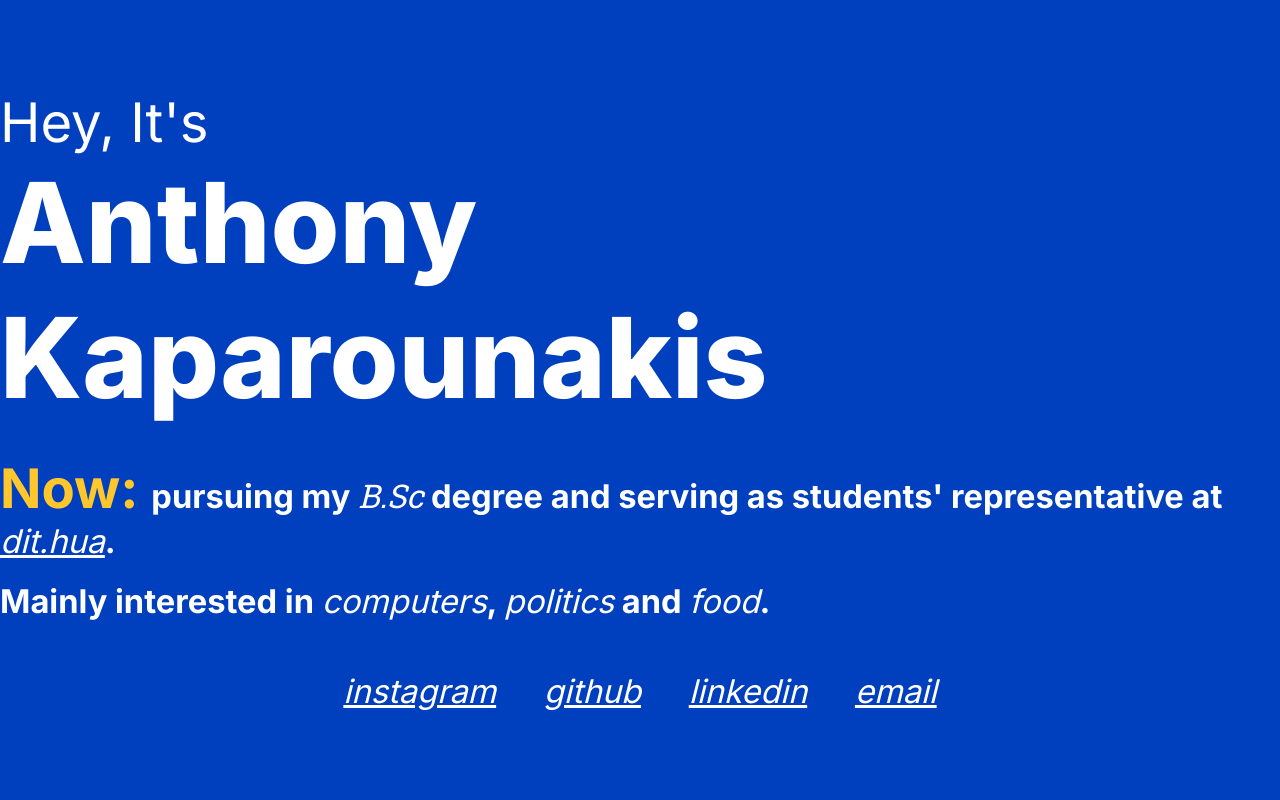
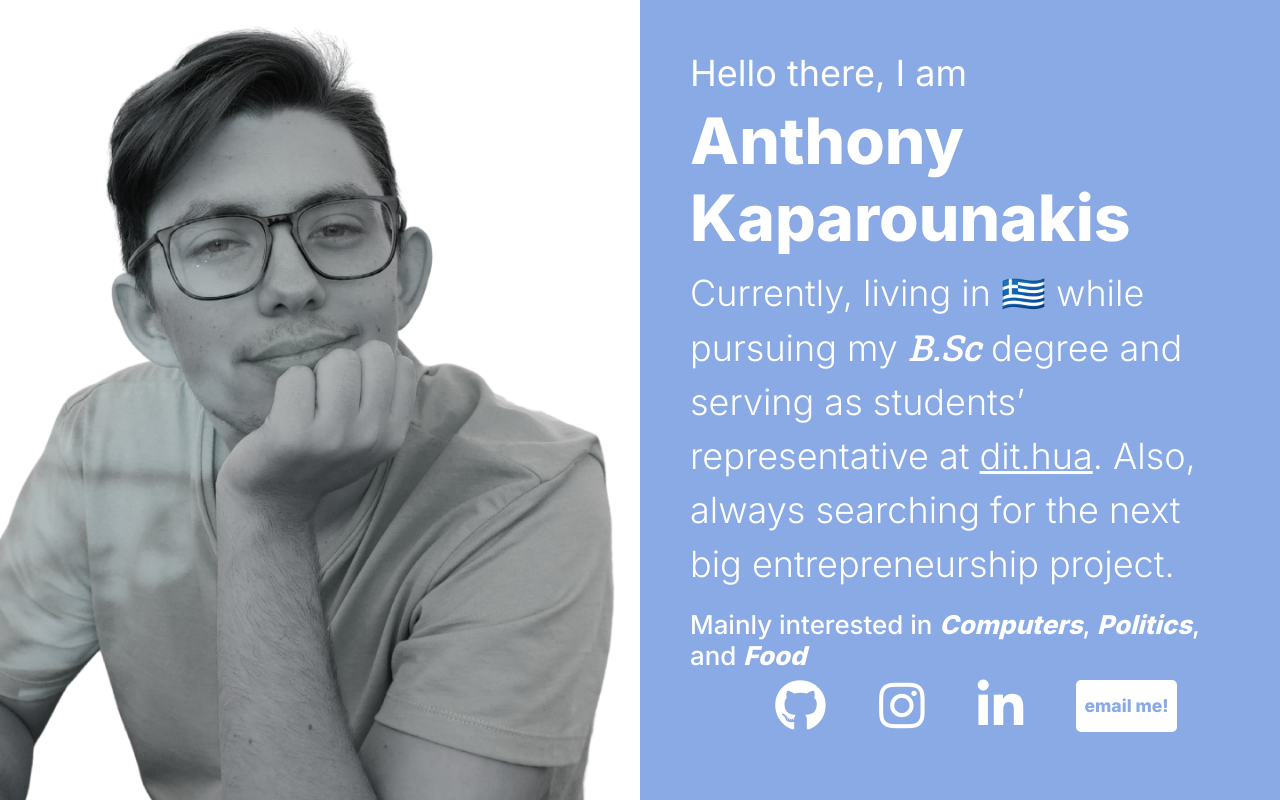
Before and after one commit to AnthonyKpS/anthonykps.github.io, a plain HTML site: page index.html in a window 1280 px wide. Drawn offline with nearby package versions, Linux system fonts and the light colour scheme.

Commit message:
split screen version with bootstrap

```diff
--- a/index.html
+++ b/index.html
@@ -4,76 +4,76 @@
 <head>
     <!-- Required meta tags -->
     <meta charset="utf-8">
-    <meta content="width=device-width, initial-scale=1" name="viewport" />
+    <meta name="viewport" content="width=device-width, initial-scale=1">
 
-    <!--Favicon-->
-    <link rel="apple-touch-icon" sizes="180x180" href="/assets/favicon/apple-touch-icon.png">
-    <link rel="icon" type="image/png" sizes="32x32" href="/assets/favicon/favicon-32x32.png">
-    <link rel="icon" type="image/png" sizes="16x16" href="/assets/favicon/favicon-16x16.png">
-    <link rel="manifest" href="/assets/favicon/site.webmanifest">
-
-    <!--SEO-->
-    <!-- Primary Meta Tags -->
-    <title>Hello, it's Anthony Kaparounakis!</title>
-    <meta name="title" content="Hello, it's Anthony Kaparounakis">
-    <meta name="description" content="Got an interesting project in mind? Contact me!">
-
-    <!-- Open Graph / Facebook -->
-    <meta property="og:type" content="website">
-    <meta property="og:url" content="https://anthonykps.github.io">
-    <meta property="og:title" content="Hello, it's Anthony Kaparounakis">
-    <meta property="og:description" content="Got an interesting project in mind? Contact me!">
-    <meta property="og:image" content="/assets/meta/meta.jpg">
-
-    <!-- Twitter -->
-    <meta property="twitter:card" content="summary_large_image">
-    <meta property="twitter:url" content="https://anthonykps.github.io">
-    <meta property="twitter:title" content="Hello, it's Anthony Kaparounakis">
-    <meta property="twitter:description" content="Got an interesting project in mind? Contact me!">
-    <meta property="twitter:image" content="/assets/meta/meta.jpg">
+    <!-- Bootstrap CSS -->
+    <link href="https://cdn.jsdelivr.net/npm/bootstrap@5.0.0-beta2/dist/css/bootstrap.min.css" rel="stylesheet"
+        integrity="sha384-BmbxuPwQa2lc/FVzBcNJ7UAyJxM6wuqIj61tLrc4wSX0szH/Ev+nYRRuWlolflfl" crossorigin="anonymous">
 
     <!--CSS-->
     <link rel="stylesheet" href="./styles/styles.css">
 
     <!--Google Font: Inter-->
-    <link href="https://fonts.googleapis.com/css2?family=Inter:wght@400;700;800&display=swap" rel="stylesheet">
-    <link href="https://fonts.googleapis.com/css2?family=Roboto+Slab&display=swap" rel="stylesheet">
+    <link rel="preconnect" href="https://fonts.gstatic.com">
+    <link href="https://fonts.googleapis.com/css2?family=Inter:wght@100;200;300;400;500;600;700;800;900&display=swap"
+        rel="stylesheet">
+
+        <!--Google Font: Roboto Slab-->
+    <link rel="preconnect" href="https://fonts.gstatic.com">
+    <link href="https://fonts.googleapis.com/css2?family=Roboto+Slab:wght@500&display=swap" rel="stylesheet">
+
 
 
     <!--Icons-->
-    <script defer src="https://use.fontawesome.com/releases/v5.14.0/js/all.js"
-        integrity="sha384-3Nqiqht3ZZEO8FKj7GR1upiI385J92VwWNLj+FqHxtLYxd9l+WYpeqSOrLh0T12c"
-        crossorigin="anonymous"></script>
+    <link rel="stylesheet" href="https://use.fontawesome.com/releases/v5.15.2/css/all.css"
+        integrity="sha384-vSIIfh2YWi9wW0r9iZe7RJPrKwp6bG+s9QZMoITbCckVJqGCCRhc+ccxNcdpHuYu" crossorigin="anonymous">
     <title>That's me there!</title>
 </head>
 
 <body>
-    <div class="container">
-        <div class="content">
-            <div class="title">
-                <h2>Hey, It's</h2>
-                <h1>
-                    Anthony <br> Kaparounakis
-                </h1>
+
+    <div class="container-fluid">
+        <div class="row no-gutter">
+            <div class="d-none d-md-flex col-md-6 col-lg-6 cover">
             </div>
-            <div class="status">
-                <h2><span class="now">Now: </span>pursuing my <span class="serif special">B.Sc</span> degree and serving
-                    as students' representative at <a href="https://www.dit.hua.gr/index.php/en/">dit.hua</a>. </h2>
-            </div>
-            <div class="interests">
-                <h2>Mainly interested in <span class="special">computers</span>, <span class="special">politics</span>
-                    and <span class="special">food</span></a>.</h2>
-            </div>
-            <div class="contact">
-                <h2>
-                    <a href="https://www.instagram.com/anthony_kps/">instagram</a>
-                    <a href="https://github.com/AnthonyKpS">github</a>
-                    <a href="https://www.linkedin.com/in/anthony-kaparounakis/">linkedin</a>
-                    <a href="mailto:anthonykaparounakis@gmail.com">email</a>
-                </h2>
+            <div class="col-md-6 col-lg-6 content">
+                <div class="title">
+                    <h2>Hello there, I am</h>
+                        <h1>Anthony <br> Kaparounakis</h1>
+                </div>
+                <div class="info">
+                    <p class="lead">
+                        Currently, living in 🇬🇷 while pursuing
+                        my <span class="serif">B.Sc</span> degree and serving as
+                        students’ representative at <a href="#">dit.hua</a>.
+                        Also, always searching for
+                        the next big entrepreneurship project.
+                    </p>
+                </div>
+                <div class="phrase">
+                    <h3>
+                        Mainly interested in <span class="bold">Computers</span>, <span class="bold">Politics</span>,
+                        and
+                        <span class="bold">Food</span>
+                    </h3>
+                </div>
+                <div class="social">
+                    <ul class="social-icon-set">
+                        <li><a href="#"><i class="fab fa-github icon"></i></a></li>
+                        <li><a href="#"><i class="fab fa-instagram icon"></i></a></li>
+                        <li><a href="#"><i class="fab fa-linkedin-in icon"></i></a></li>
+                        <button>email me!</button>
+                    </ul>
+                </div>
             </div>
         </div>
     </div>
+
+
+    <!-- Option 1: Bootstrap Bundle with Popper -->
+    <script src="https://cdn.jsdelivr.net/npm/bootstrap@5.0.0-beta2/dist/js/bootstrap.bundle.min.js"
+        integrity="sha384-b5kHyXgcpbZJO/tY9Ul7kGkf1S0CWuKcCD38l8YkeH8z8QjE0GmW1gYU5S9FOnJ0"
+        crossorigin="anonymous"></script>
 </body>
 
 </html>
--- a/styles/styles.scss
+++ b/styles/styles.scss
@@ -1,185 +1,127 @@
-// Variables
-$secondary: #FFFFFF;
-$primary: #000000;
-$accent: #0040BF;
-$accent_sec: #FFC72C;
+/** VARIABLES **/
+$primary: #ffffff;
+$blue: #8aaae5;
+
+/** BASIC STYLING RULES **/
+:root {
+    font-size: 100%;
+    font-size: 16px;
+    line-height: 1.5;
+}
 
 * {
+    padding: 0;
     margin: 0;
-    padding: 0;
-    box-sizing: 0;
+    box-sizing: border-box;
 }
 
 html {
-    font-size: 62.5%;
     height: 100%;
-
 }
 
 body {
-    height: 100vh;
-    width: 100vw;
-    display: flex;
-    justify-content: center;
-    align-items: center;
-    font-family: Inter, Helvetica, 'sans-serif';
-    color: $secondary;
-    background-color: $accent;
-    animation-name: load;
-    animation-duration: 4s;
+    height: 100%;
+    font-family: "Inter", "Helvetica", sans-serif;
+    font-weight: 500;
 }
 
-.serif {
-    font-family: 'Roboto Slab', serif;
+h1 {
+    font-size: 5vw;
+    font-weight: 800;
 }
 
-.inactive {
-    text-decoration-line: line-through;
-    opacity: 50%;
-
-    &:hover {
-        cursor: default;
-        text-shadow: none !important;
-    }
-
-    &:active {
-        color: $secondary !important;
-        text-shadow: none !important;
-    }
+h2 {
+    font-size: 2.25rem;
+    font-weight: 400;
 }
 
-.highlight {
-    color: $accent;
-    font-style: italic;
+p {
+    font-size: 2.25rem !important;
+    font-weight: 500;
 }
 
-.uhighlight {
-    background: linear-gradient(180deg,rgba(255,255,255,0) 50%, $accent 50%);
-}
-
-ul {
-    list-style: none;
+h3 {
+    font-size: 1.62rem;
+    font-weight: 500;
 }
 
 a {
-    cursor: pointer;
+    color: $primary;
     text-decoration: underline;
-    font-weight: 400;
-    font-style: italic;
-    transition: .1s;
-    color: $secondary;
-
-    &:visited {
-        text-decoration: none;
-    }
+    transition: background 0.2s ease;
 
     &:hover {
-        color: $accent_sec;
-    }
-
-    &:active {
-        color: $accent_sec;
+        color: $primary !important;
         text-decoration: none;
+        transition: background 0.2s ease;
     }
 }
 
 button {
-    cursor: pointer;
+    background: $primary;
+    color: $blue;
+
+    border: 3px solid white;
+    border-radius: 5px;
+    padding: 5px;
+
+    font-size: 1.1rem;
     font-weight: 800;
-    text-transform: uppercase;
-    color: $primary;
-    background: $secondary;
-    box-shadow: 5px 5px $accent;
-    border: none;
-    border-radius: 5px;
-    padding: 5px 10px 5px 10px;
-    transition: .1s;
 
-    &:visited {
-        color: $accent
-    }
+    transition: background 0.2s ease;
 
     &:hover {
-        color: $accent;
-        box-shadow: 5px 5px $accent;
-    }
-
-    &:active {
-        color: $secondary;
-        background: $accent;
-        box-shadow: 5px 5px $secondary;
+        background: $blue;
+        color: $primary;
+        transition: background 0.2s ease;
     }
 }
 
-.special {
-    font-weight: 400;
+.bold {
+    font-weight: 800;
     font-style: italic;
 }
 
-.content {
-    height: 100%;
-    width: 100%;
-    display: flex;
-    flex-direction: column;
+.serif {
+    font-family: "Roboto Slab", serif;
+    font-style: italic;
+}
 
-    h2 {
-        font-size: 1.2rem;
-    }
+.social {
+    ul {
+        display: flex;
+        flex-direction: row;
+        flex-wrap: wrap;
+        justify-content: space-evenly;
 
-    .title {
-        margin-bottom: 20px;
-        h2 {
-            font-size: 2rem;
-            text-align: justify;
-            font-weight: 400;
-        }
-
-        h1 {
-            font-size: 4.1rem;
-            margin-bottom: 10px;
-            font-weight: 800;
-
-        }
-    }
-
-    .status {
-        margin-bottom: 20px;
-        .now {
-            font-size: 2rem;
-            font-weight: 700;
-            color: $accent_sec;
-        }
-    }
-
-    .interests {
-        margin-bottom: 50px;
-    }
-
-    .contact {
-        display: flex;
-        align-self: center;
-
-        h2 {
-            word-spacing: 40px;
-        }
+        list-style: none;
     }
 }
 
-@media (min-width: 425px) {
-    html {
-        font-size: 80%;
-    }
-
+.icon {
+    font-size: 3.25rem;
+    color: $primary;
 }
 
-@media (min-width: 992px) {
-    html {
-        font-size: 170%;
-    }
-
+.cover,
+.content {
+    min-height: 100vh;
 }
 
-@keyframes load {
-    from {opacity: 0;}
-    to {opacity: 1;}
+.cover {
+    background-image: url("/assets/profile-blue.png");
+    background-size: cover;
+    background-position: center;
+
+    filter: grayscale(70%);
 }
+
+.content {
+    display: flex;
+    flex-direction: column;
+    justify-content: space-evenly;
+
+    padding: 50px;
+    background-color: $blue;
+    color: $primary;
+}
```
Also changed, not shown: styles/styles.css, 1 other file.
